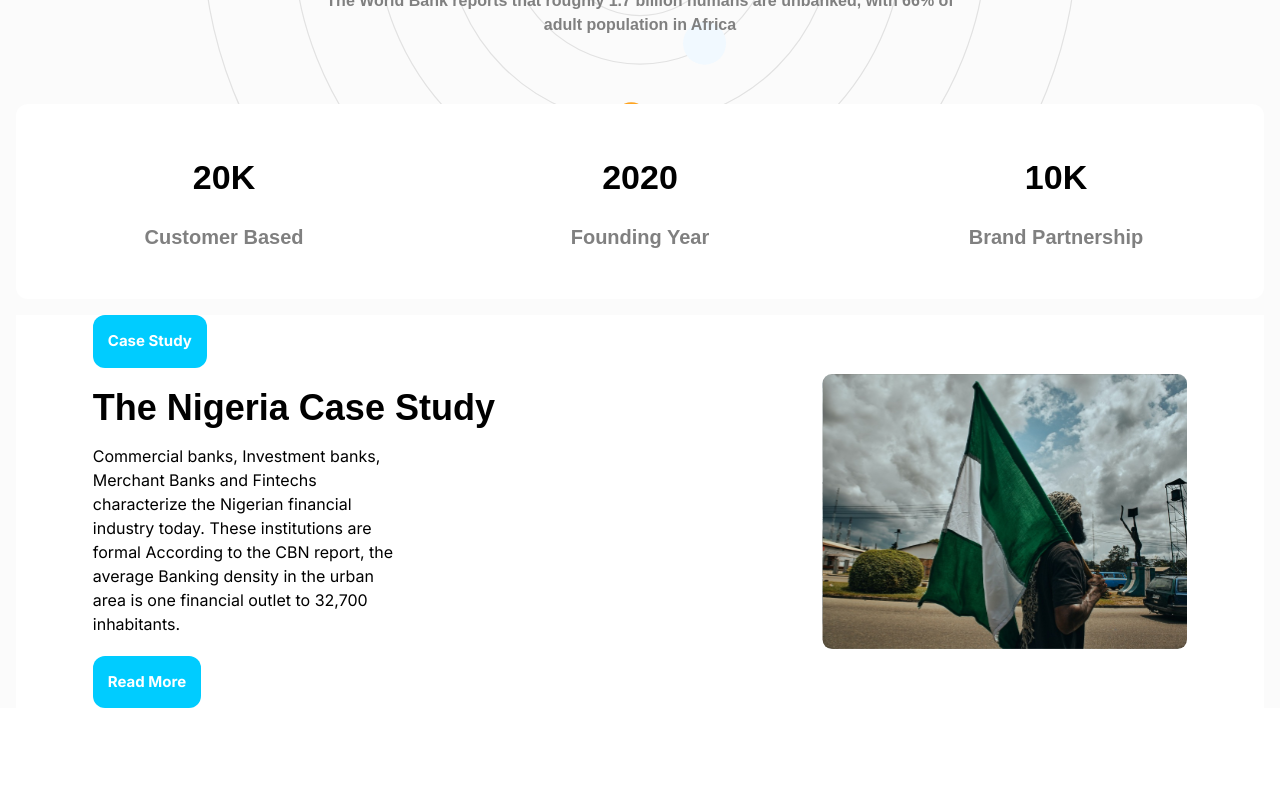
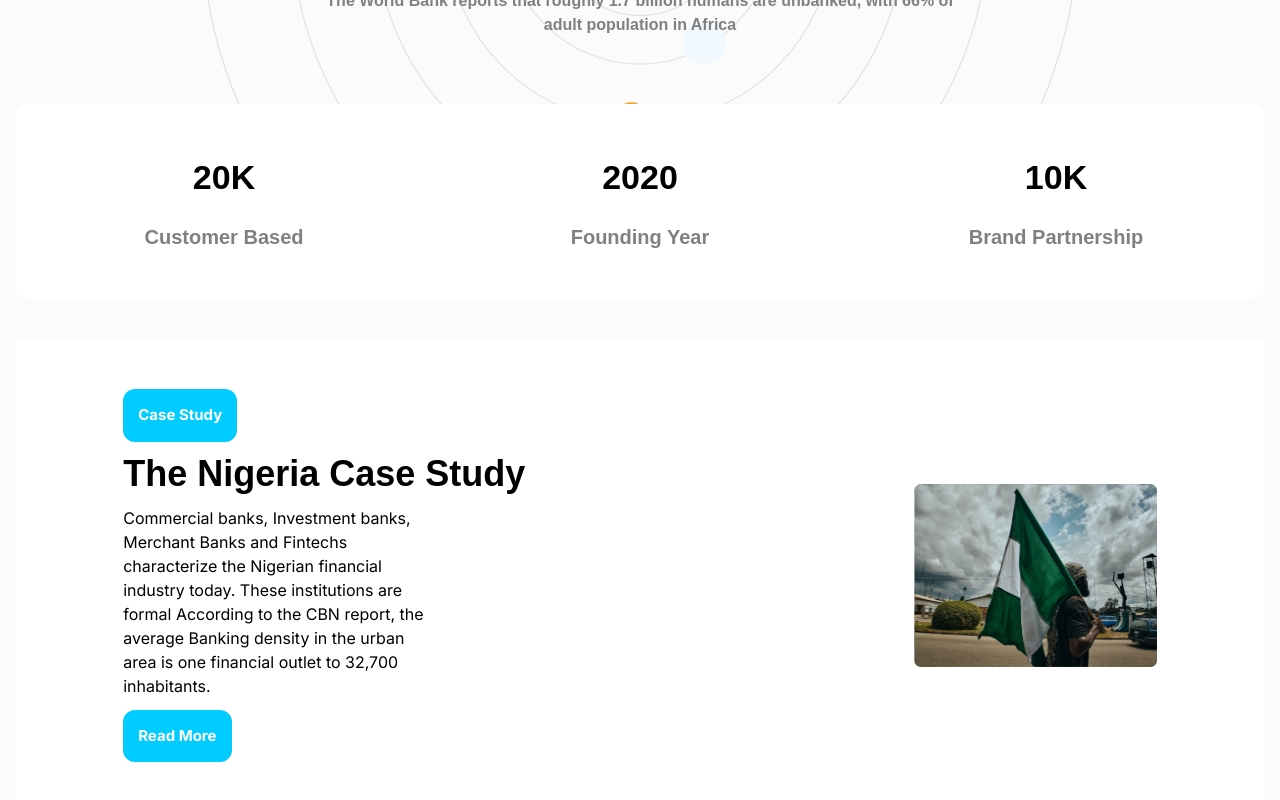
Before and after one commit to Taofeeq001/VPAY, a Next.js app: page /about in a window 1280 px wide. Shown: the part 500-1300 px from the top of the page. Before the commit the page ends 1208 px from the top, so only its background shows below. Built offline with nearby package versions, Linux system fonts and the light colour scheme.

Commit message:
updating about page

```diff
--- a/src/components/AboutPage/Nigeriaprops.jsx
+++ b/src/components/AboutPage/Nigeriaprops.jsx
@@ -3,12 +3,12 @@ import Image from 'next/image'
 
 const Nigeriaprops = (props) => {
   return (
-    <div className='px-[1rem] flex w-full justify-around bg-white items-center'>
-        <div className='w-1/2 flex flex-col gap-5'>
+    <div className='px-[1rem] py-[50px] flex w-full justify-around bg-white items-center'>
+        <div className='w-1/2 flex flex-col gap-3'>
             <div>
                 <button className='btn'>{props.btn1}</button>
             </div>
-            <div className='flex flex-col gap-4'>
+            <div className='flex flex-col gap-3'>
                 <h1 className='capitalize text text-xl lg:text-4xl'>{props.heading}</h1>
                 <p className='w-[50%]'>{props.paragraph}</p>
             </div>
@@ -16,8 +16,7 @@ const Nigeriaprops = (props) => {
                 <button className='btn'>{props.btn2}</button>
             </div>
         </div>
-
-            <Image width={150} height={150} className='w-[30%]' src={props.Image} />
+        <Image width={150} height={150} className='w-[20%]' src={props.Image} />
     </div>
   )
 }
--- a/src/components/AboutPage/Others.jsx
+++ b/src/components/AboutPage/Others.jsx
@@ -3,7 +3,7 @@ import Nigeriaprops from './Nigeriaprops'
 
 const Others = () => {
   return (
-    <div className='px-[1rem]'>
+    <div className='px-[1rem] mt-[40px]'>
         <div>
             <Nigeriaprops
                 btn1 = 'Case Study'
```
